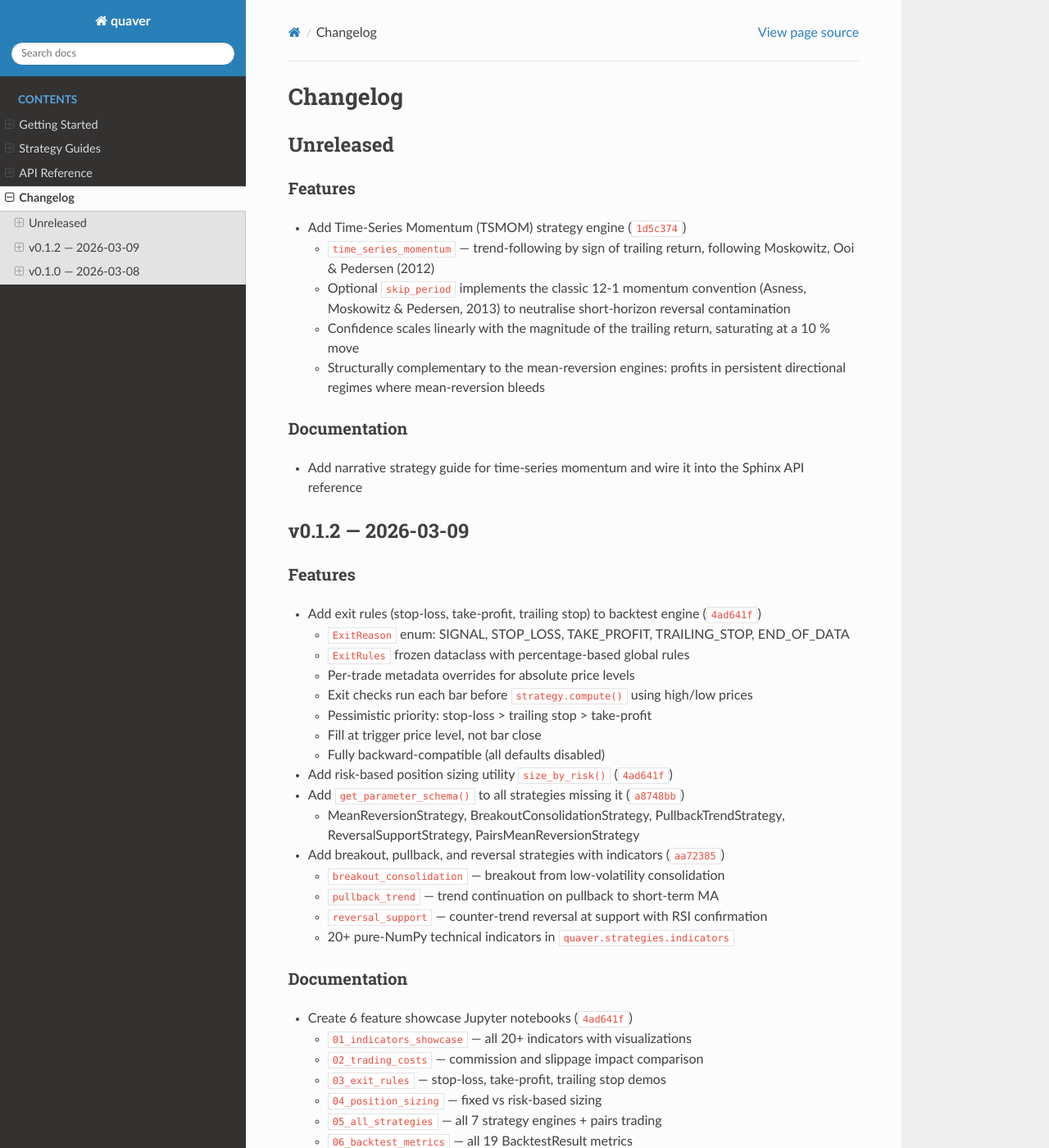
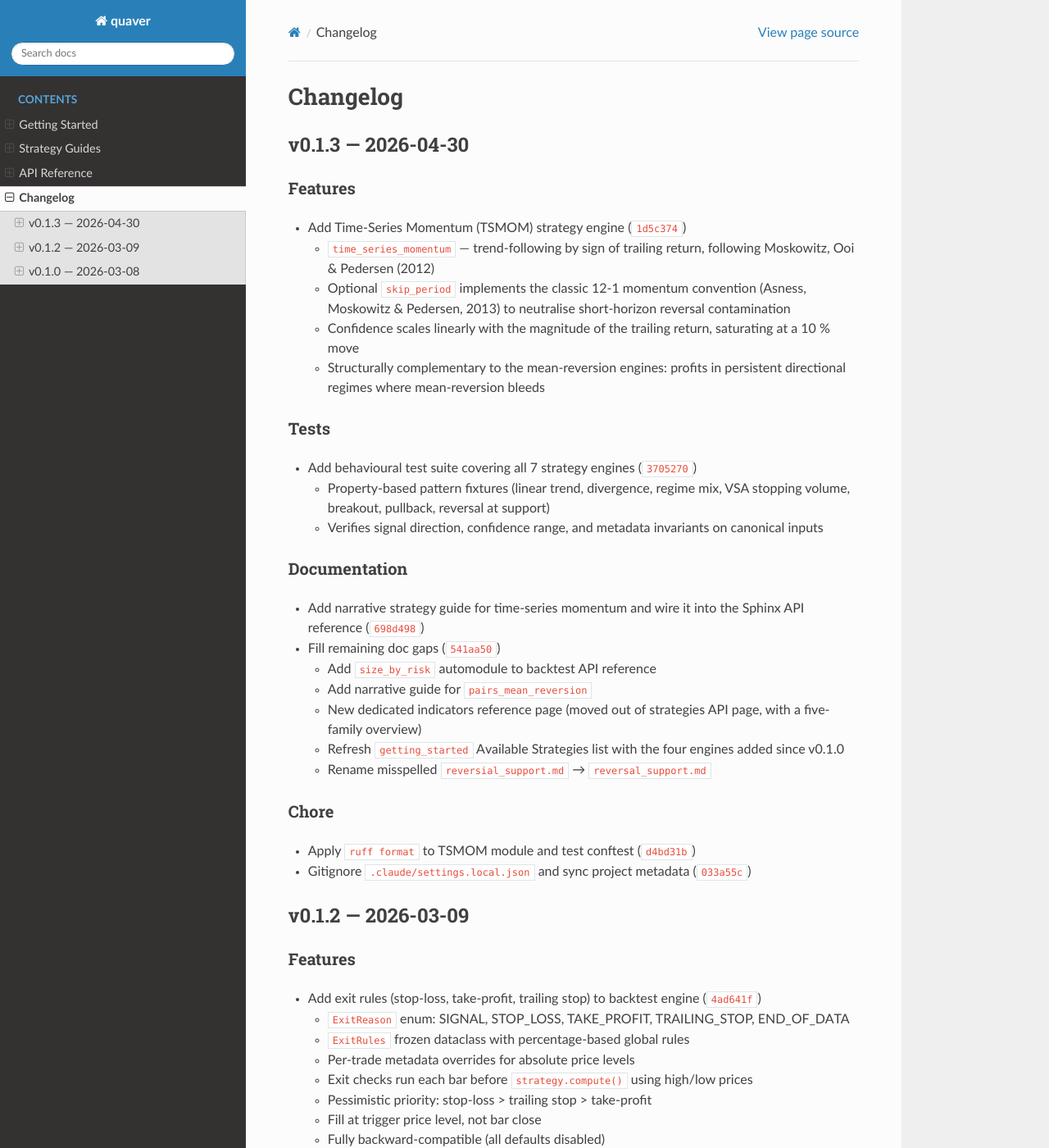
Before and after one commit to maczg/quaver, a Sphinx documentation site: the page built from docs/changelog.rst, in a window 1280 px wide and 1400 px high. Shown: the whole window at 82% size. Built offline with Sphinx 7.4.7 and the Read the Docs theme 3.1.0, drawn with Linux system fonts in a browser that asks for light colours.

Commit message:
chore(release): bump version to 0.1.3
- Bump pyproject.toml version 0.1.2 → 0.1.3
- Promote Unreleased changelog section to v0.1.3 — 2026-04-30
- Document feat (TSMOM), test suite, docs, chore, and style commits

```diff
--- a/docs/changelog.rst
+++ b/docs/changelog.rst
@@ -1,8 +1,8 @@
 Changelog
 =========
 
-Unreleased
-----------
+v0.1.3 — 2026-04-30
+--------------------
 
 Features
 ^^^^^^^^
@@ -19,11 +19,37 @@ Features
   - Structurally complementary to the mean-reversion engines: profits in
     persistent directional regimes where mean-reversion bleeds
 
+Tests
+^^^^^
+
+- Add behavioural test suite covering all 7 strategy engines (``3705270``)
+
+  - Property-based pattern fixtures (linear trend, divergence, regime mix,
+    VSA stopping volume, breakout, pullback, reversal at support)
+  - Verifies signal direction, confidence range, and metadata invariants on
+    canonical inputs
+
 Documentation
 ^^^^^^^^^^^^^
 
 - Add narrative strategy guide for time-series momentum and wire it into
-  the Sphinx API reference
+  the Sphinx API reference (``698d498``)
+- Fill remaining doc gaps (``541aa50``)
+
+  - Add ``size_by_risk`` automodule to backtest API reference
+  - Add narrative guide for ``pairs_mean_reversion``
+  - New dedicated indicators reference page (moved out of strategies API
+    page, with a five-family overview)
+  - Refresh ``getting_started`` Available Strategies list with the four
+    engines added since v0.1.0
+  - Rename misspelled ``reversial_support.md`` → ``reversal_support.md``
+
+Chore
+^^^^^
+
+- Apply ``ruff format`` to TSMOM module and test conftest (``d4bd31b``)
+- Gitignore ``.claude/settings.local.json`` and sync project metadata
+  (``033a55c``)
 
 v0.1.2 — 2026-03-09
 --------------------
--- a/pyproject.toml
+++ b/pyproject.toml
@@ -4,7 +4,7 @@ build-backend = "hatchling.build"
 
 [project]
 name = "pyquaver"
-version = "0.1.2"
+version = "0.1.3"
 authors = [
     { name="Massimo Gollo", email="dev@massimogollo.cloud" },
 ]
```
